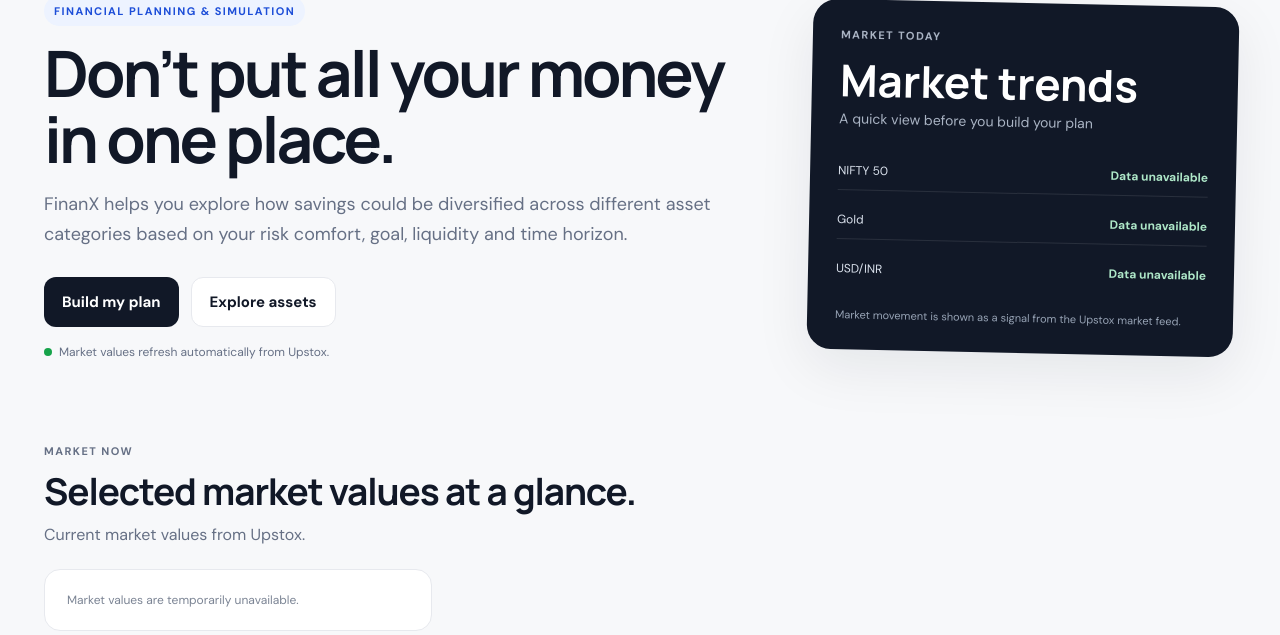
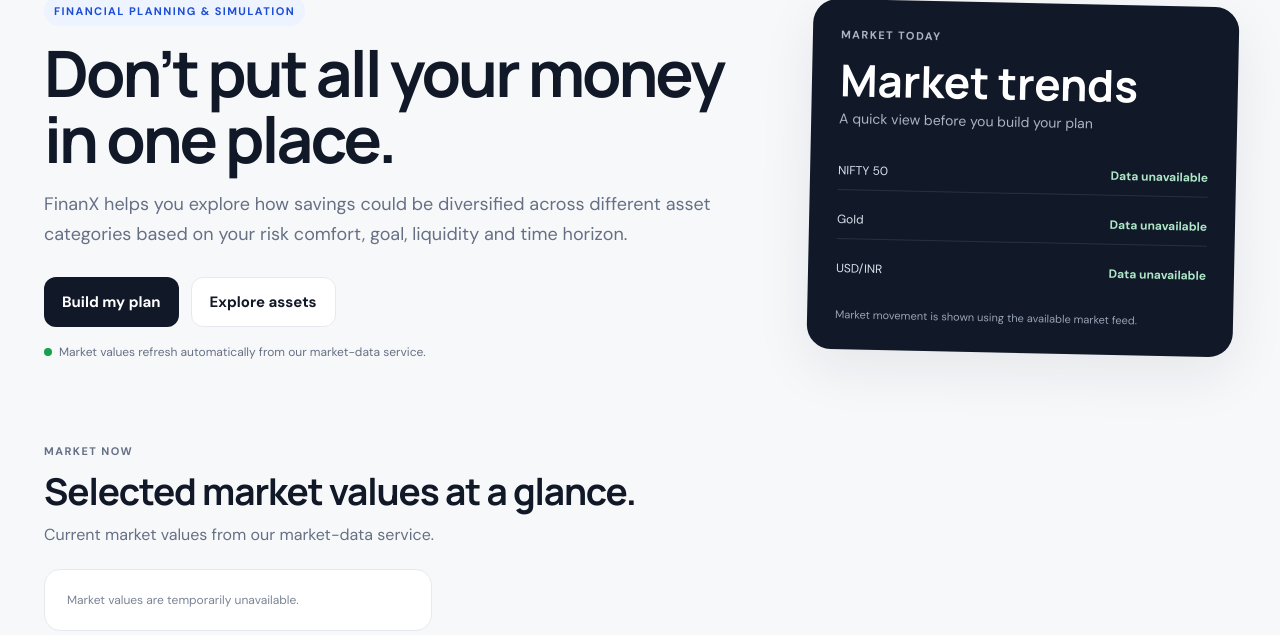
Before and after one commit to Dsingh0510/FinanX, a Flask app: page / in a window 1280 px wide. Shown: the part 152-787 px from the top of the page. Run offline with Flask 3, Linux system fonts and the light colour scheme; data that the repository does not hold is empty.

Commit message:
Remove provider branding from website interface

```diff
--- a/templates/dashboard.html
+++ b/templates/dashboard.html
@@ -30,7 +30,7 @@
           <a class="button primary" href="#planner">Build my plan</a>
           <a class="button ghost" href="#learn">Explore assets</a>
         </div>
-        <div class="trust-line"><span class="dot"></span> Market values refresh automatically from Upstox.</div>
+        <div class="trust-line"><span class="dot"></span> Market values refresh automatically from our market-data service.</div>
       </div>
       <div class="hero-card">
         <div class="mini-label">MARKET TODAY</div>
@@ -41,7 +41,7 @@
           <div class="hero-market-row"><span>Gold<small>Loading…</small></span><b>LIVE</b></div>
           <div class="hero-market-row"><span>USD/INR<small>Loading…</small></span><b>LIVE</b></div>
         </div>
-        <div class="tiny-note">Market movement is shown as a signal from the Upstox market feed.</div>
+        <div class="tiny-note">Market movement is shown using the available market feed.</div>
       </div>
    </section>
 
@@ -50,7 +50,7 @@
         <div>
           <div class="eyebrow">MARKET NOW</div>
           <h2>Selected market values at a glance.</h2>
-          <p>Current market values from Upstox.</p>
+          <p>Current market values from our market-data service.</p>
         </div>
       </div>
       <div class="market-now-grid" id="market-now-grid"></div>
@@ -272,10 +272,10 @@ async function createPlan(e){
    basePlan.ranked_categories=[];
    basePlan.selected_entities=[];
    basePlan.scenario_comparison=[];
-   basePlan.explanation='Your profile-based allocation is ready. FinanX is now loading average market performance from the tracked Upstox universe.';
+   basePlan.explanation='Your profile-based allocation is ready. FinanX is now loading average market performance from tracked market data.';
    renderPlanResult(basePlan);
 
-   // Then ask for the fast Upstox-enriched plan. If market history is not ready,
+   // Then ask for the fast market-enriched plan. If market history is not ready,
    // the backend still returns the base plan rather than failing the UI.
    const fastRequest=fetch('/api/analyze/fast',{
      method:'POST',
@@ -289,7 +289,7 @@ async function createPlan(e){
    .catch(()=>{});
 
    // Full phase: calculate the tracked-universe average once and replace the
-   // provisional plan when the complete Upstox analysis is ready.
+   // provisional plan when the complete market analysis is ready.
    const fullRequest=fetch('/api/analyze',{
      method:'POST',
      headers:{'Content-Type':'application/json'},
@@ -363,7 +363,7 @@ async function refreshMarket(){
     const hero=document.getElementById('hero-market-list');
     if(hero) hero.innerHTML='<div class="hero-market-row"><span>Market data</span><b>Temporarily unavailable</b></div>';
     const grid=document.getElementById('market-now-grid');
-    if(grid) grid.innerHTML='<div class="market-now-empty">Upstox market feed is temporarily unavailable.</div>';
+    if(grid) grid.innerHTML='<div class="market-now-empty">Market feed is temporarily unavailable.</div>';
     return false;
   }finally{
     clearTimeout(timer);
```
